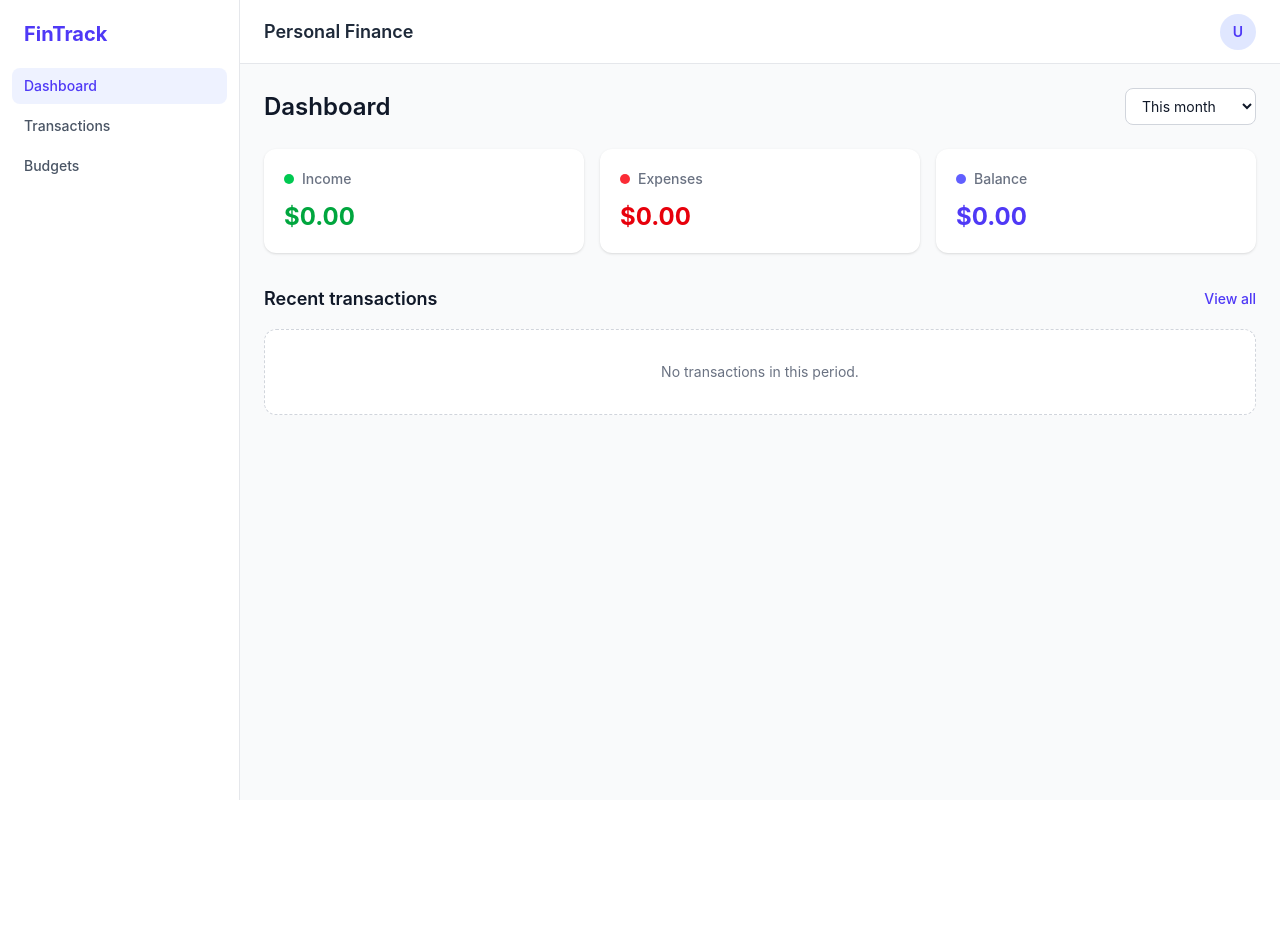
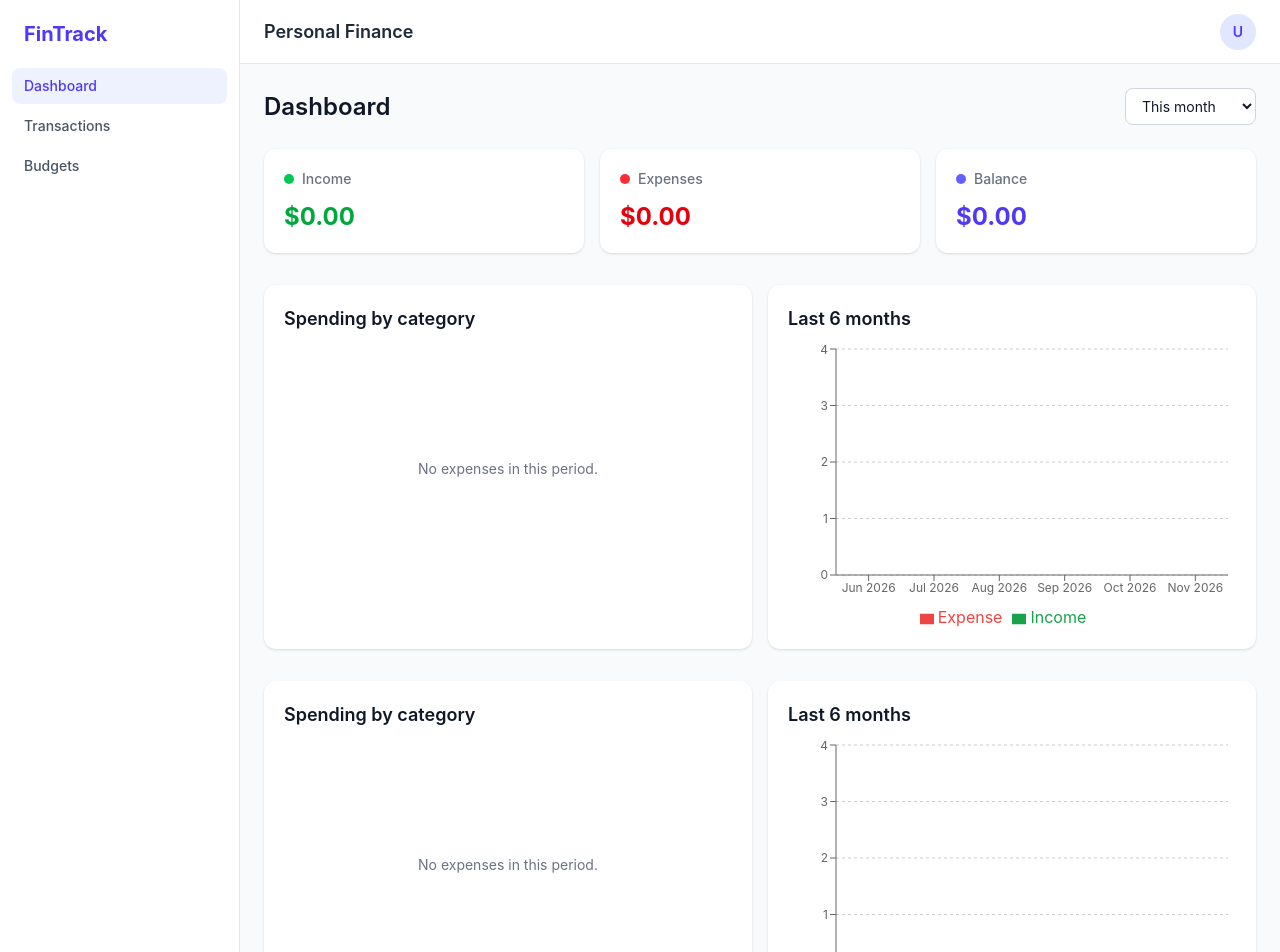
Before and after one commit to mahdirez/fintrack-dashboard, a React (Vite) app: page / in a window 1280 px wide. Shown: the top 952 px of the page. Before the commit the page ends 800 px from the top, so only its background shows below. Built offline with nearby package versions, Linux system fonts and the light colour scheme.

Commit message:
feat: add spending charts to Dashboard

```diff
--- a/src/pages/DashboardPage.tsx
+++ b/src/pages/DashboardPage.tsx
@@ -5,10 +5,13 @@ import { useFinanceStore } from "../store/useFinanceStore";
 import { filterByRange, rangeOptions, type RangeKey } from "../utils/dateRange";
 import { formatCurrency, formatDate } from "../utils/format";
 import { calculateSummary } from "../utils/summary";
+import ExpensePieChart from "../components/ExpensePieChart";
+import MonthlyBarChart from "../components/MonthlyBarChart";
+import { getExpenseByCategory, getMonthlyTotals } from "../utils/chartData";
 
 export default function DashboardPage() {
-  const transactions = useFinanceStore(s => s.transactions);
-  const categories = useFinanceStore(s => s.categories);
+  const transactions = useFinanceStore((s) => s.transactions);
+  const categories = useFinanceStore((s) => s.categories);
   const [range, setRange] = useState<RangeKey>("month");
 
   const inRange = useMemo(
@@ -19,13 +22,23 @@ export default function DashboardPage() {
   const summary = useMemo(() => calculateSummary(inRange), [inRange]);
 
   const categoryMap = useMemo(
-    () => new Map(categories.map(c => [c.id, c])),
+    () => new Map(categories.map((c) => [c.id, c])),
     [categories],
   );
 
   const recent = useMemo(
     () => [...inRange].sort((a, b) => b.date.localeCompare(a.date)).slice(0, 5),
     [inRange],
+  );
+
+  const expenseByCategory = useMemo(
+    () => getExpenseByCategory(inRange, categories),
+    [inRange, categories],
+  );
+
+  const monthly = useMemo(
+    () => getMonthlyTotals(transactions, 6),
+    [transactions],
   );
 
   return (
@@ -35,11 +48,11 @@ export default function DashboardPage() {
 
         <select
           value={range}
-          onChange={e => setRange(e.target.value as RangeKey)}
+          onChange={(e) => setRange(e.target.value as RangeKey)}
           aria-label="Date range"
           className="rounded-lg border border-gray-300 bg-white px-3 py-2 text-sm outline-none focus:border-indigo-500 focus:ring-1 focus:ring-indigo-500"
         >
-          {rangeOptions.map(o => (
+          {rangeOptions.map((o) => (
             <option key={o.value} value={o.value}>
               {o.label}
             </option>
@@ -64,7 +77,28 @@ export default function DashboardPage() {
           variant="balance"
         />
       </div>
+      <div className="mt-8 grid gap-4 lg:grid-cols-2">
+        <section className="rounded-xl bg-white p-5 shadow-sm">
+          <h3 className="mb-2 text-lg font-semibold">Spending by category</h3>
+          <ExpensePieChart data={expenseByCategory} />
+        </section>
 
+        <section className="rounded-xl bg-white p-5 shadow-sm">
+          <h3 className="mb-2 text-lg font-semibold">Last 6 months</h3>
+          <MonthlyBarChart data={monthly} />
+        </section>
+      </div>
+      <div className="mt-8 grid gap-4 lg:grid-cols-2">
+        <section className="rounded-xl bg-white p-5 shadow-sm">
+          <h3 className="mb-2 text-lg font-semibold">Spending by category</h3>
+          <ExpensePieChart data={expenseByCategory} />
+        </section>
+
+        <section className="rounded-xl bg-white p-5 shadow-sm">
+          <h3 className="mb-2 text-lg font-semibold">Last 6 months</h3>
+          <MonthlyBarChart data={monthly} />
+        </section>
+      </div>
       <section className="mt-8">
         <div className="flex items-center justify-between">
           <h3 className="text-lg font-semibold">Recent transactions</h3>
@@ -82,7 +116,7 @@ export default function DashboardPage() {
           </div>
         ) : (
           <ul className="mt-4 divide-y divide-gray-100 rounded-xl bg-white shadow-sm">
-            {recent.map(t => {
+            {recent.map((t) => {
               const category = categoryMap.get(t.categoryId);
               const isIncome = t.type === "income";
               return (
```
